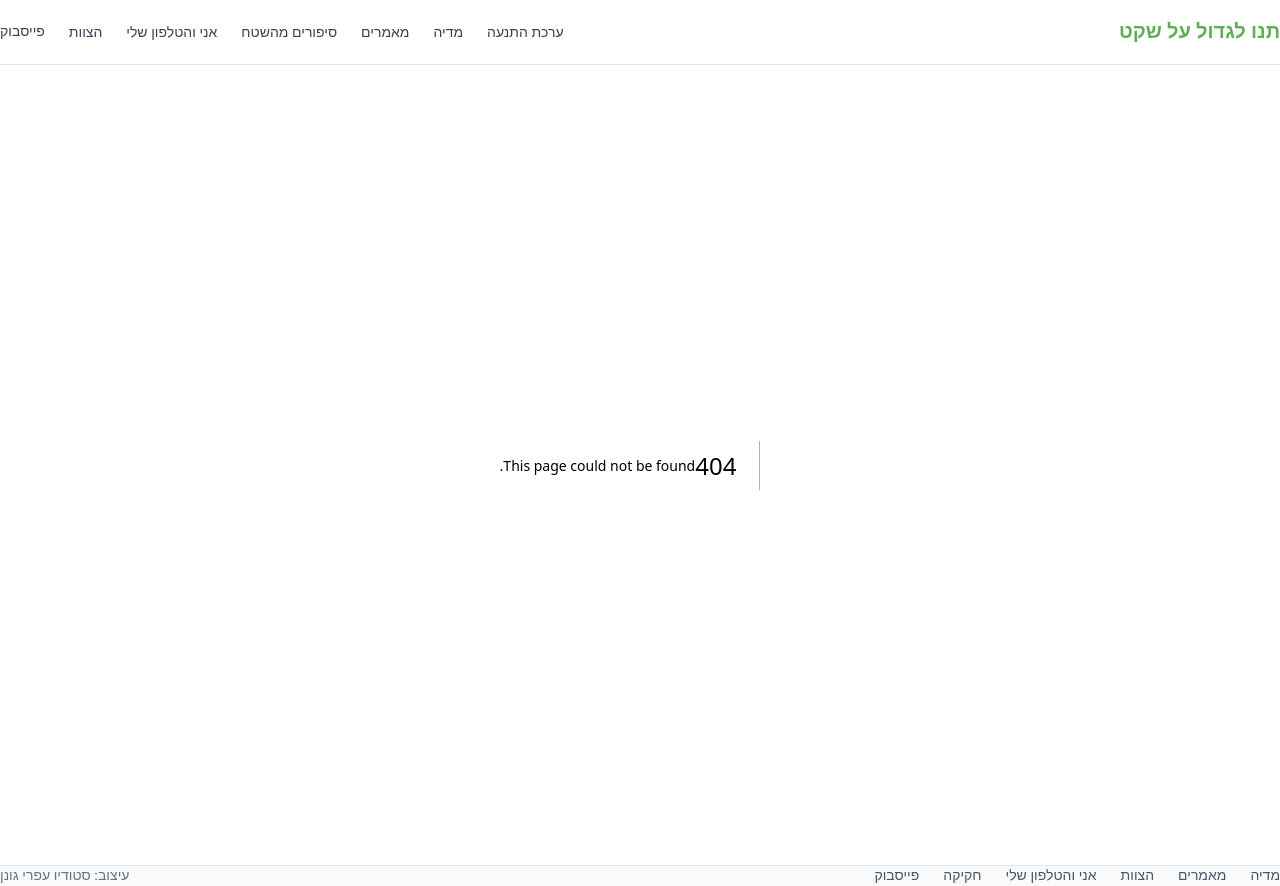
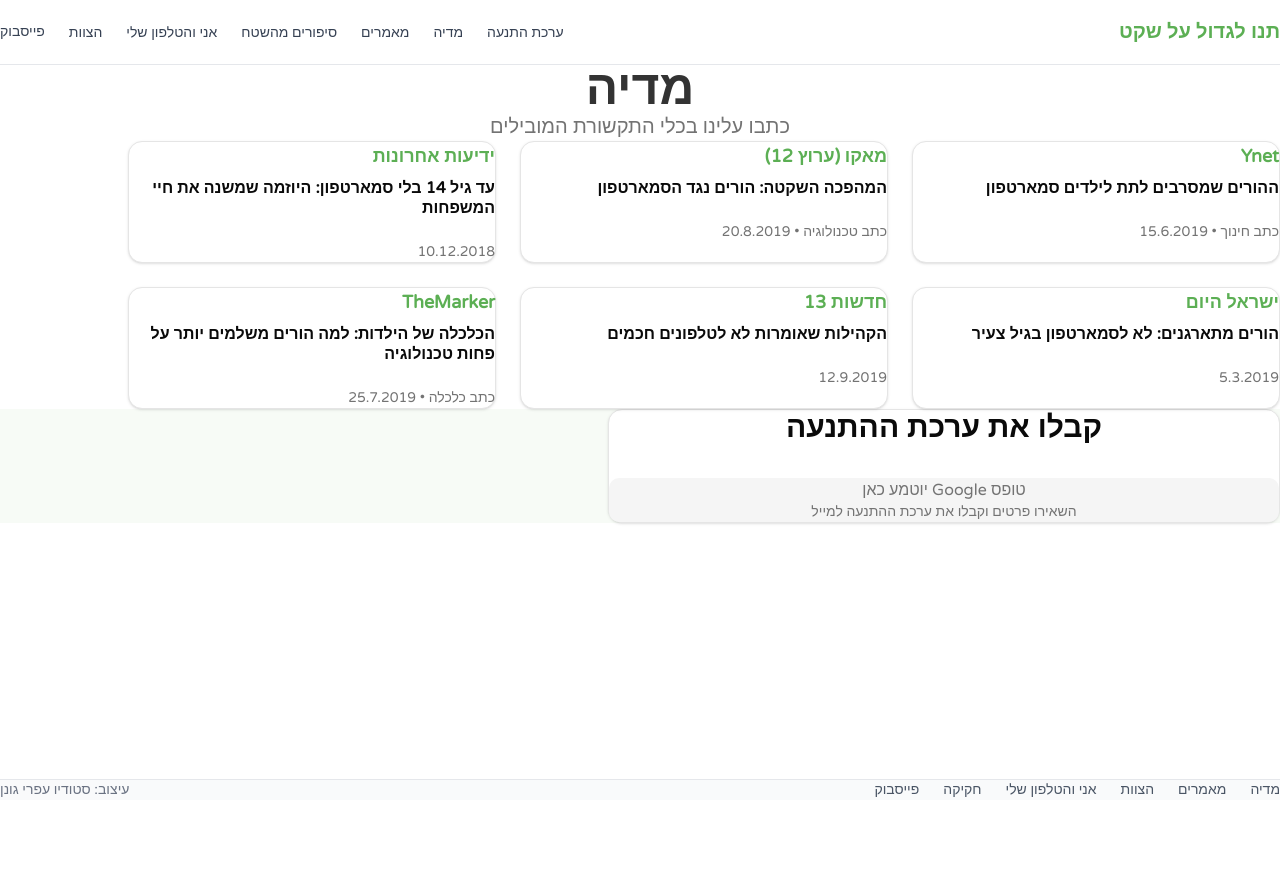
Before and after one commit to TnuLigdol/TnuLigdol, a Next.js app: page /media in a window 1280 px wide. Before the commit this address had no page. After the commit the page ends 800 px from the top, so only its background shows below. Built offline with nearby package versions, Linux system fonts and the light colour scheme.

Commit message:
feat: add media page

```diff
--- /dev/null
+++ b/app/media/page.tsx
@@ -0,0 +1,55 @@
+import type { Metadata } from "next";
+import Link from "next/link";
+import { Card, CardContent, CardHeader, CardTitle } from "@/components/ui/card";
+import { mediaCoverage } from "@/content";
+import { StartupKitForm } from "@/components/forms/startup-kit-form";
+
+export const metadata: Metadata = {
+  title: "מדיה | תנו לגדול על שקט",
+  description: "סיקור תקשורתי של היוזמה בכלי התקשורת המובילים",
+};
+
+export default function MediaPage() {
+  return (
+    <div className="py-12 md:py-20">
+      <div className="container mx-auto px-4">
+        <h1 className="text-4xl md:text-5xl font-bold text-center mb-4">
+          מדיה
+        </h1>
+        <p className="text-xl text-muted-foreground text-center mb-16">
+          כתבו עלינו בכלי התקשורת המובילים
+        </p>
+
+        <div className="grid md:grid-cols-2 lg:grid-cols-3 gap-6 max-w-6xl mx-auto">
+          {mediaCoverage.map((item) => (
+            <Link
+              key={item.id}
+              href={item.externalUrl}
+              target="_blank"
+              rel="noopener noreferrer"
+            >
+              <Card className="h-full hover:shadow-lg transition-shadow cursor-pointer">
+                <CardHeader>
+                  <div className="text-primary font-bold text-lg mb-2">
+                    {item.publication}
+                  </div>
+                  <CardTitle className="text-base leading-tight">
+                    {item.headline}
+                  </CardTitle>
+                </CardHeader>
+                <CardContent>
+                  <div className="text-sm text-muted-foreground">
+                    {item.author && <span>{item.author} • </span>}
+                    {new Date(item.date).toLocaleDateString("he-IL")}
+                  </div>
+                </CardContent>
+              </Card>
+            </Link>
+          ))}
+        </div>
+      </div>
+
+      <StartupKitForm />
+    </div>
+  );
+}
```
